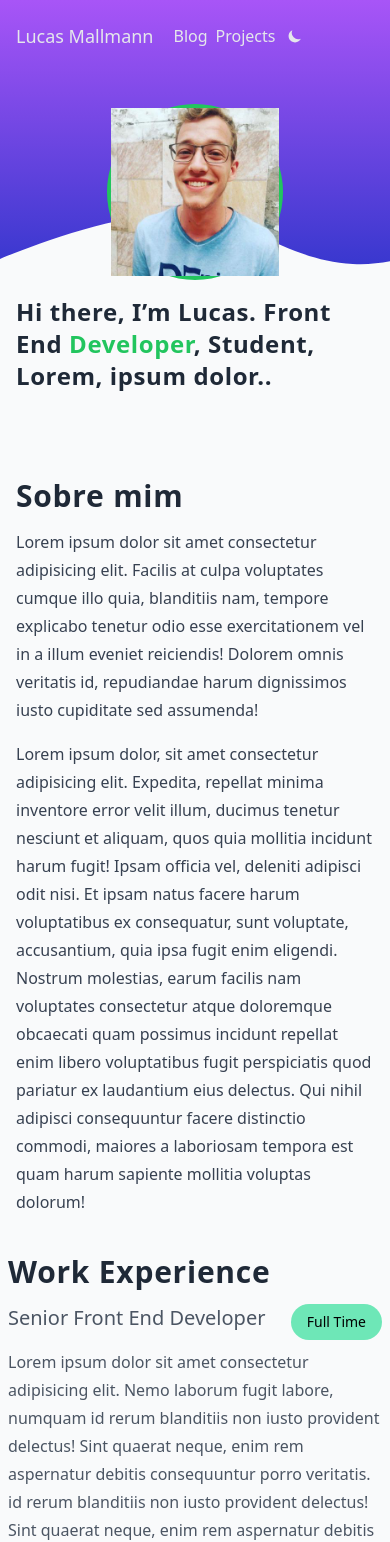
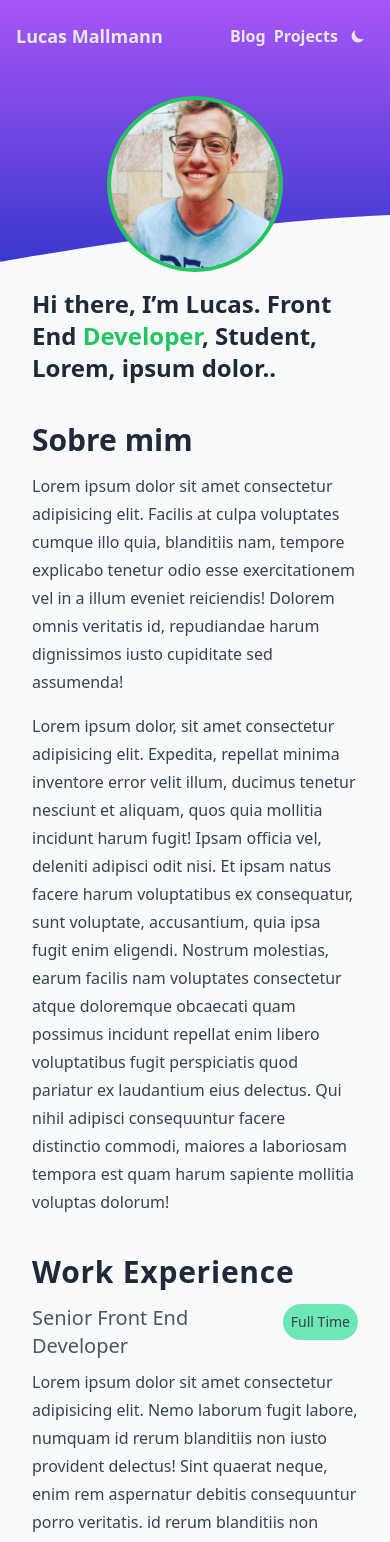
Before and after one commit to LucasMallmann/lucasmallmann, a Next.js app: page / in a window 390 px wide. Shown: the top 1542 px of the page. Built offline with nearby package versions, Linux system fonts and the light colour scheme.

Commit message:
refactor: fix work xp section

```diff
--- a/src/components/Header.tsx
+++ b/src/components/Header.tsx
@@ -20,48 +20,46 @@ const Header: React.FC = () => {
   return (
     <>
       <div className={classes}>
-        <div className="flex items-center max-w-5xl h-full m-auto px-4">
+        <div className="flex justify-between md:justify-start items-center max-w-5xl h-full m-auto px-4">
           <NextLink href="/">
             <a>
               <div>
-                <p
+                <strong
                   className={`text-lg ${
                     isHomePage && 'text-gray-200'
                   } dark:text-gray-300`}
                 >
                   Lucas Mallmann
-                </p>
+                </strong>
               </div>
             </a>
           </NextLink>
 
           <nav className="flex justify-between items-center ml-4">
-            <div>
+            {/* <div> */}
               <NextLink href="/">
                 <a>
-                  <span
+                  <strong
                     className={`mx-1 text-md ${
                       isHomePage && 'text-gray-200'
                     } cursor-pointer hover:opacity-80 transition-opacity duration-200 dark:text-gray-300`}
                   >
                     Blog
-                  </span>
+                  </strong>
                 </a>
               </NextLink>
               <NextLink href="/">
                 <a>
-                  <span
+                  <strong
                     className={`mx-1 text-md ${
                       isHomePage && 'text-gray-200'
                     } cursor-pointer hover:opacity-80 transition-opacity duration-200 dark:text-gray-300`}
                   >
                     Projects
-                  </span>
+                  </strong>
                 </a>
               </NextLink>
-            </div>
-          </nav>
-
+            {/* </div> */}
             <div>
               <button
                 aria-label="Toggle Dark Mode"
@@ -91,6 +89,7 @@ const Header: React.FC = () => {
                 )}
               </button>
             </div>
+          </nav>
         </div>
       </div>
     </>
--- a/src/components/Work.tsx
+++ b/src/components/Work.tsx
@@ -6,23 +6,31 @@ type Props = {
   company: string;
   location: string;
   period: string;
-  children: React.ReactNode
+  children: React.ReactNode;
 };
 
-export default function Work({ jobTitle, company, location, period, children }: Props) {
+export default function Work({
+  jobTitle,
+  company,
+  location,
+  period,
+  children,
+}: Props) {
   return (
     <div>
-      <div className="flex md:flex md:justify-between md:items-end md:flex-row">
-        <h3 className="flex-1 text-xl font-medium text-gray-600 dark:text-gray-200">
+      <div className="flex items-start justify-start md:justify-between md:items-end md:flex-row">
+        <h3 className="text-xl font-medium text-gray-600 dark:text-gray-200">
           {jobTitle}
         </h3>
-        <span className="capitalize text-sm font-medium inline-block px-4 py-2 bg-emerald-300 rounded-3xl flex-none">
+        <span className="capitalize text-sm text-gray-700 dark:text-gray-800 font-medium px-2 min-w-fit py-2 bg-emerald-300 rounded-3xl">
           full time
         </span>
       </div>
 
-      <p className='mt-2 text-gray-600 leading-7 dark:text-gray-300'>{children}</p>
-      <div className="flex flex-row justify-between items-center mt-2 text-gray-400">
+      <p className="mt-2 text-gray-700 leading-7 dark:text-gray-300">
+        {children}
+      </p>
+      <div className="flex flex-col  md:flex-row justify-between md:items-center mt-2 text-gray-400">
         <nav className="flex items-center">
           <RiNewspaperLine className="  dark:text-gray-400" size={16} />
           <small className="capitalize text-gray-400 font-medium ml-1">
@@ -37,7 +45,7 @@ export default function Work({ jobTitle, company, location, period, children }:
           </small>
         </nav>
 
-        <div className="flex items-center">
+        <div className="flex items-center mt-2 md:mt-0">
           <RiCalendarLine size={16} />
           <small className="ml-1 font-medium">{period}</small>
         </div>
--- a/src/pages/index.tsx
+++ b/src/pages/index.tsx
@@ -37,8 +37,8 @@ export default function Home() {
         </div>
       </div>
 
-      <div className="flex flex-col max-w-3xl mx-auto relative z-10 p-2 mt-10 md:p-0">
-        <div className="flex flex-col items-center md:flex-row-reverse md:justify-between">
+      <div className="flex flex-col max-w-3xl mx-auto relative z-10 mt-10 md:p-0">
+        <div className="flex flex-col items-center px-8 md:px-0 md:flex-row-reverse md:justify-between">
           <motion.div
             initial="hidden"
             animate="visible"
@@ -54,7 +54,7 @@ export default function Home() {
             </div>
           </motion.div>
           <motion.h1
-            className="text-2xl relative tracking-wide leading-8 font-bold text-gray-800 md:text-gray-200 mt-4 px-2 dark:text-gray-100 md:ml-10 md:w-10/12 md:px-0 md:text-4xl"
+            className="text-2xl relative md:tracking-wide font-bold text-gray-800 md:text-gray-200 mt-4 dark:text-gray-100 md:ml-10 md:w-10/12 md:px-0 md:text-4xl"
             initial="hidden"
             animate="visible"
             variants={animationProps}
@@ -64,9 +64,9 @@ export default function Home() {
             ipsum dolor..
           </motion.h1>
         </div>
-        <section className="mt-16 px-2 md:p-0">
+        <section className="mt-4 md:mt-16 px-8 md:px-0">
           <motion.h1
-            className="text-3xl tracking-wide leading-8 font-bold text-gray-800 mt-6 dark:text-gray-200"
+            className="text-3xl leading-8 font-bold text-gray-800 mt-6 dark:text-gray-300"
             initial="hidden"
             animate="visible"
             variants={{
@@ -126,7 +126,7 @@ export default function Home() {
           </motion.div>
         </section>
 
-        <section className='mt-10'>
+        <section className="mt-10 px-8 md:px-0">
           <h1 className="text-3xl tracking-wide leading-8 font-bold text-gray-800 mb-4 dark:text-gray-200">
             Work Experience
           </h1>
@@ -206,7 +206,7 @@ export default function Home() {
           visible={{ x: 0, opacity: 1, transition: { delay: 0.4 } }}
           hidden={{ x: '-18px', opacity: 0 }}
         >
-          <motion.section className="mt-10 px-2 md:px-0">
+          <motion.section className="mt-10 px-8 md:px-0">
             <motion.h1 className="text-3xl tracking-wide leading-8 font-bold text-gray-800 dark:text-gray-200">
               My Skills
             </motion.h1>
@@ -228,7 +228,7 @@ export default function Home() {
           hidden={{ x: '-18px', opacity: 0 }}
         >
           <motion.section className="mt-16 px-2 md:px-0">
-            <motion.h1 className="text-3xl text-center tracking-wide leading-8 text-center font-bold text-gray-800 dark:text-gray-200">
+            <motion.h1 className="text-3xl tracking-wide leading-8 text-center font-bold text-gray-800 dark:text-gray-200">
               Vamos construir juntos{' '}
               <span role="img" aria-label="">
                 😁
--- a/src/styles/global.css
+++ b/src/styles/global.css
@@ -214,3 +214,7 @@ input[type='email'] {
 .step > h3 {
   @apply my-0;
 }
+
+.round-image {
+  border-radius: 50%;
+}
--- a/tailwind.config.js
+++ b/tailwind.config.js
@@ -11,10 +11,11 @@ module.exports = {
       fontFamily: {
         sans: ['IBM Plex Sans', ...fontFamily.sans]
       },
-      typography: (theme) => ({
+      typography: (theme) => {
+        return {
           DEFAULT: {
             css: {
-            color: theme('colors.gray.700'),
+              color: theme('colors.gray.800'),
               a: {
                 color: theme('colors.blue.500'),
                 '&:hover': {
@@ -23,7 +24,11 @@ module.exports = {
                 code: { color: theme('colors.blue.400') },
               },
               'h1,h2,h3,h4': {
+                color: theme('colors.gray.800'),
                 'scroll-margin-top': spacing[32],
+              },
+              p: {
+                color: theme('colors.gray.700')
               },
               code: { color: theme('colors.pink.500') },
               'blockquote p:first-of-type::before': false,
@@ -70,7 +75,8 @@ module.exports = {
               },
             },
           },
-      }),
+        }
+      },
       colors: {
         gray: {
           750: '#262626',
@@ -83,23 +89,6 @@ module.exports = {
           800: '#2F35CB',
         },
       },
-      height: {
-        'spotlight-post': '500px',
-        'post-thumbnail': '520px',
-        square: '800px',
-      },
-      width: {
-        square: '800px',
-        106: '106%',
-      },
-      borderRadius: {
-        large: '36px',
-      },
-      backgroundImage: (theme) => ({
-        wave: "url('/static/backgrounds/wave.svg')",
-        'mobile-light-wave': "url('/static/backgrounds/mobile-light-wave.svg')",
-        'dark-wave': "url('/static/backgrounds/dark-wave.svg')",
-      }),
     },
   },
   variants: {
```
Lines whose indentation alone changed are shown as unchanged.
